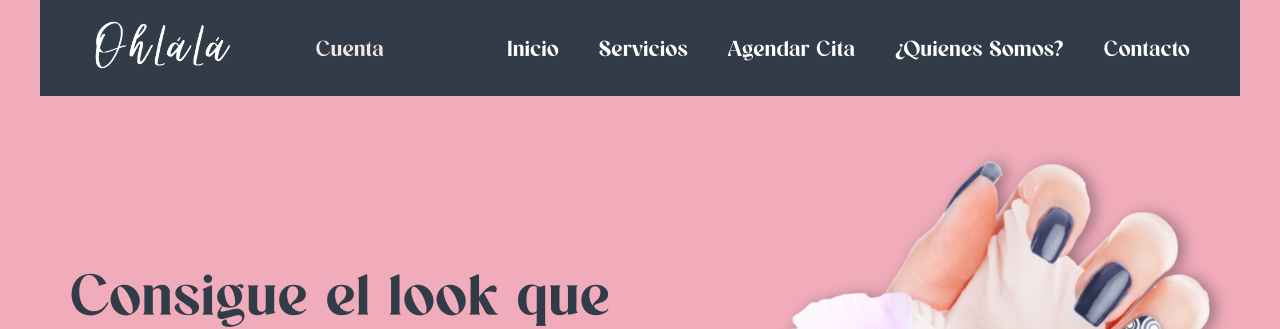
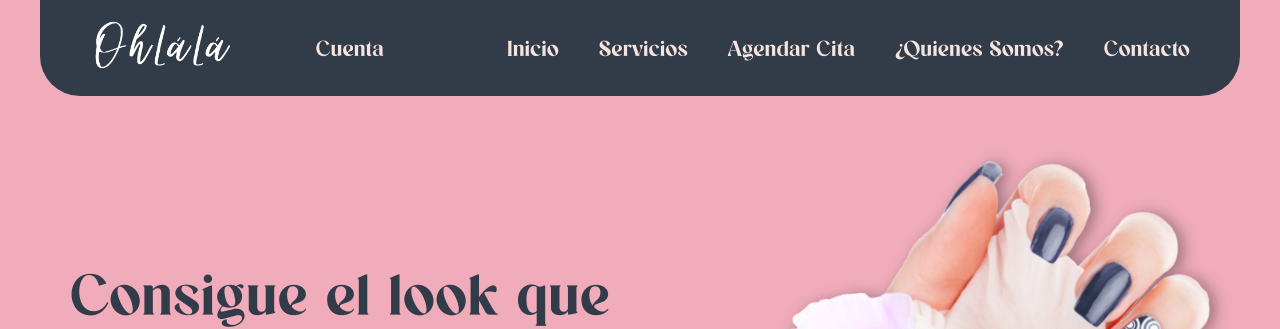
Before and after one commit to luisjuarezve/proyectoOhlala, a Django app: page / in a window 1280 px wide. Shown: the top 329 px of the page. Run offline with Django 5.2, Linux system fonts and the light colour scheme.

Commit message:
Fix nav bar

```diff
--- a/ohlala/ohlala/static/css/luisGarrillo.css
+++ b/ohlala/ohlala/static/css/luisGarrillo.css
@@ -338,9 +338,16 @@ body {
   footer
   */
 
-  footer, footer a, footer span {
+  footer, footer a, footer span, footer nav a {
     color: #A6BCDA;
   }
+
+  /*
+  footer {
+    border-top-left-radius: 40px;
+    border-top-right-radius: 40px;
+  }
+  */
 
   .long {
     width: 1100px;
@@ -592,5 +599,14 @@ body {
   }
 
   /*
-    nav
+    nav fixes
   */
+
+  nav a {
+    color: #F5E5E1;
+  }
+
+  header {
+    border-bottom-left-radius: 40px;
+    border-bottom-right-radius: 40px;
+  }
```
